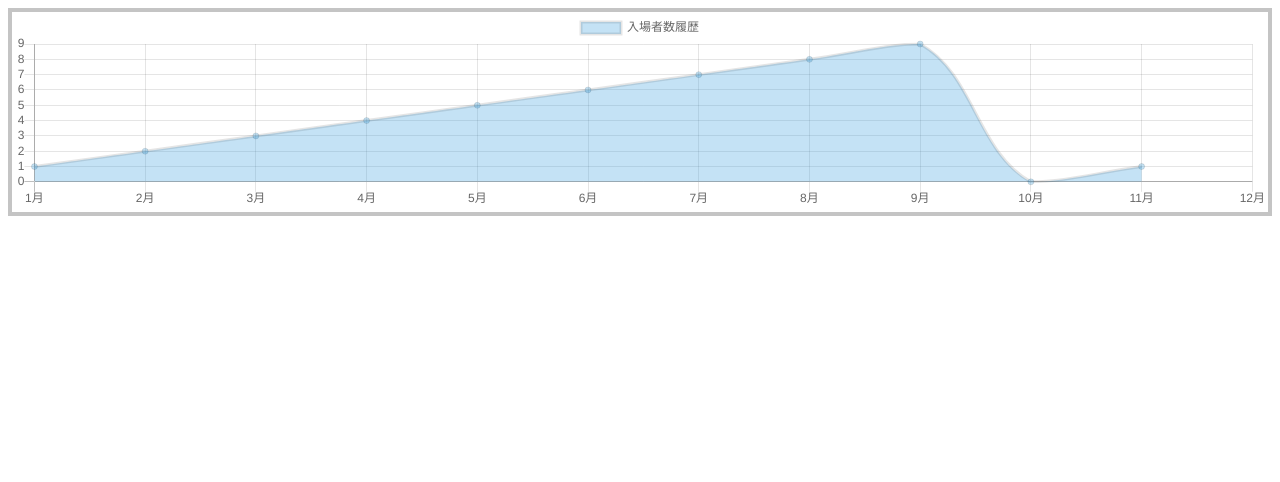
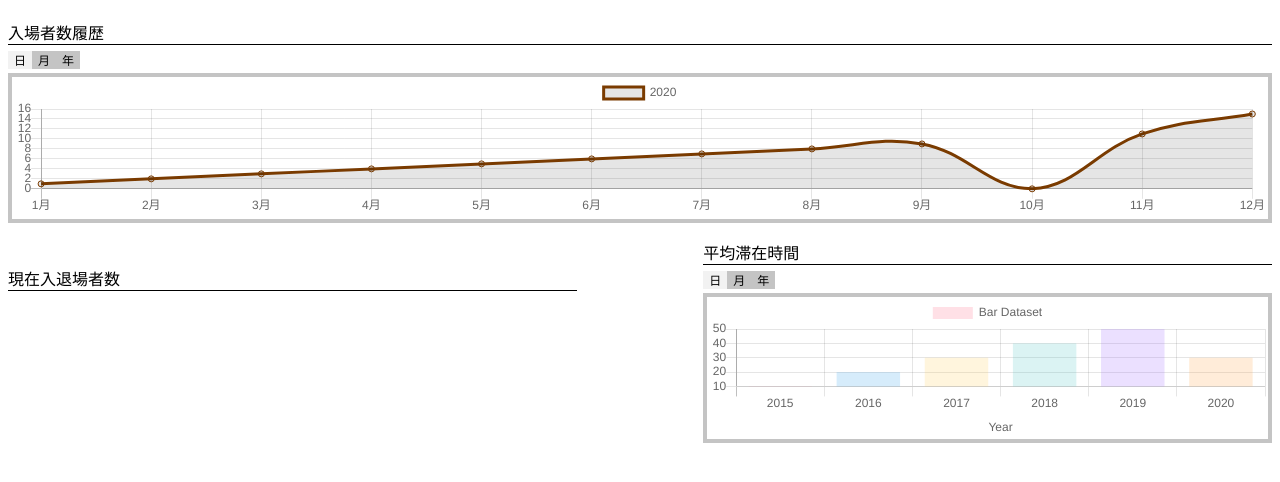
Before and after one commit to itoLeo/Chart, a Vue app: page / in a window 1280 px wide. Shown: the top 482 px of the page. Built offline with nearby package versions, Linux system fonts and the light colour scheme.

Commit message:
年月日切り替えラベルの作成まで

```diff
--- a/package.json
+++ b/package.json
@@ -20,6 +20,8 @@
     "babel-eslint": "^10.1.0",
     "eslint": "^6.8.0",
     "eslint-plugin-vue": "^6.2.2",
+    "node-sass": "^4.14.1",
+    "sass-loader": "^8.0.2",
     "vue-template-compiler": "^2.6.11"
   },
   "eslintConfig": {
--- a/src/App.vue
+++ b/src/App.vue
@@ -1,28 +1,19 @@
 <template>
   <div id="app">
-    <div>
-      <Chart class="small"/>
-    </div>
-    <!-- <div class="small">
-      <Chart/>
-    </div> -->
+    <DashBoard/>
   </div>
 </template>
 
 <script>
-import Chart from './components/Chart.vue'
+import DashBoard from './components/DashBoard.vue'
 
 export default {
   name: 'App',
   components: {
-    Chart
+    DashBoard
   }
 }
 </script>
 
 <style>
-.small {
-  border: 4px solid #C4C4C4;
-  height: 200px;
-}
 </style>
--- /dev/null
+++ b/src/components/DashBoard.vue
@@ -0,0 +1,121 @@
+<template>
+  <div>
+    <div class="history">
+      <div class="title">
+        入場者数履歴
+      </div>
+      <div class="label_change">
+        <div
+        class="label_select"
+        v-for="(label,index) in labels"
+        :key="label.index"
+        @click="historyClick(index)"
+        v-bind:class="{'label_now' : index == historyLabel}"
+        >
+          {{label}}
+        </div>
+      </div>
+      <VisitorsChart class="chart"/>
+    </div>
+    <div class="current">
+      <div class="title">
+        現在入退場者数
+      </div>
+    </div>
+    <div class="stay">
+      <div class="title">
+        平均滞在時間
+      </div>
+      <div class="label_change">
+        <div
+        class="label_select"
+        v-for="(label,index) in labels"
+        :key="label.index"
+        @click="stayClick(index)"
+        v-bind:class="{'label_now' : index == stayLabel}"
+        >
+          {{label}}
+        </div>
+      </div>
+      <StayTimeChart class="chart"/>
+    </div>
+  </div>
+</template>
+
+<script>
+import VisitorsChart from "./charts/VisitorsChart"
+import StayTimeChart from "./charts/StayTimeChart"
+export default {
+  name: 'DashBoard',
+  components: {
+    VisitorsChart,
+    StayTimeChart
+  },
+  data: function() {
+      return {
+          isClick: true,
+          labels: ["日", "月", "年"],
+          historyLabel: 0,
+          stayLabel: 0,
+      }
+  },
+  methods: {
+    historyClick: function (index) {
+      this.historyLabel = index
+    },
+    stayClick: function (index) {
+      this.stayLabel = index
+    }
+  }
+}
+</script>
+
+<style lang="scss">
+
+.history {
+  margin: 20px 0;
+  height: 190px;
+}
+.chart {
+  height: 150px;
+  box-sizing: border-box;
+  border: 4px solid #C4C4C4;
+}
+.current {
+  display: inline-block;
+  margin-top: 10px;
+  margin-right: 10%;
+  width: 45%;
+  height: 334px;
+
+}
+.stay {
+  display: inline-block;
+  margin-top: 10px;
+  width: 45%;
+  height: 334px;
+}
+.title {
+  border-bottom: 1px solid #000000;
+  font-size: 16px;
+}
+
+.label_change {
+  margin: 6px 0;
+  height: 16px;
+  .label_select {
+    display: inline-block;
+    width: 24px;
+    text-align: center;
+    background: #C4C4C4;
+    font-size: 12px;
+  }
+  .label_now {
+    display: inline-block;
+    width: 24px;
+    text-align: center;
+    background: #F2F2F2;
+    font-size: 12px;
+  }
+}
+</style>
--- /dev/null
+++ b/src/components/charts/StayTimeChart.vue
@@ -0,0 +1,68 @@
+<script>
+import { Bar } from 'vue-chartjs';
+
+export default {
+  extends: Bar,
+  name: 'chart',
+  data () {
+    return {
+      data: {
+        labels: ['2015', '2016', '2017', '2018', '2019', '2020'],
+        datasets: [
+          {
+            label: 'Bar Dataset',
+            data: [10, 20, 30, 40, 50, 30],
+            backgroundColor: [
+              'rgba(255, 99, 132, 0.2)',
+              'rgba(54, 162, 235, 0.2)',
+              'rgba(255, 206, 86, 0.2)',
+              'rgba(75, 192, 192, 0.2)',
+              'rgba(153, 102, 255, 0.2)',
+              'rgba(255, 159, 64, 0.2)'
+            ],
+            borderColor: [
+              'rgba(255, 99, 132, 1)',
+              'rgba(54, 162, 235, 1)',
+              'rgba(255, 206, 86, 1)',
+              'rgba(75, 192, 192, 1)',
+              'rgba(153, 102, 255, 1)',
+              'rgba(255, 159, 64, 1)'
+            ],
+            // borderWidth: 1
+          },
+          // {
+          //   label: 'Line Dataset',
+          //   data: [10, 50, 20, 30, 30, 40],
+          //   borderColor: '#CFD8DC',
+          //   fill: false,
+          //   type: 'line',
+          //   lineTension: 0.3,
+          // }
+        ]
+      },
+      options: {
+        maintainAspectRatio: false,
+        responsive: true,
+        scales: {
+          xAxes: [{
+            scaleLabel: {
+              display: true,
+              labelString: 'Year'
+            }
+          }],
+          yAxes: [{
+            ticks: {
+              beginAtZero: false,
+              // 縦メモリの間隔
+              stepSize: 10,
+            }
+          }]
+        }
+      }
+    }
+  },
+  mounted () {
+    this.renderChart(this.data, this.options)
+  }
+}
+</script>
--- a/src/components/Chart.vue
+++ b/src/components/charts/VisitorsChart.vue
@@ -4,7 +4,7 @@ import { Line } from 'vue-chartjs'
 export default {
   // importでBar（棒）もしくはLine（折れ線）を読み込みextendsで表のタイプを定義
   extends: Line,
-  name: 'chart',
+  name: 'VisitorsChart',
   data () {
     return {
       data: {
@@ -12,9 +12,9 @@ export default {
         datasets: [
           {
             type: 'line',
-            label: '入場者数履歴',
-            data: [1,2,3,4,5,6,7,8,9,0,1],
-            backgroundColor: 'rgba(60, 160, 220, 0.3)',
+            label: '2020',
+            data: [1,2,3,4,5,6,7,8,9,0,11,15],
+            borderColor: "#7A3B00"
           }
         ],
       },
```
Also changed, not shown: 1 other file (tests, documents, lock files or other folders).
